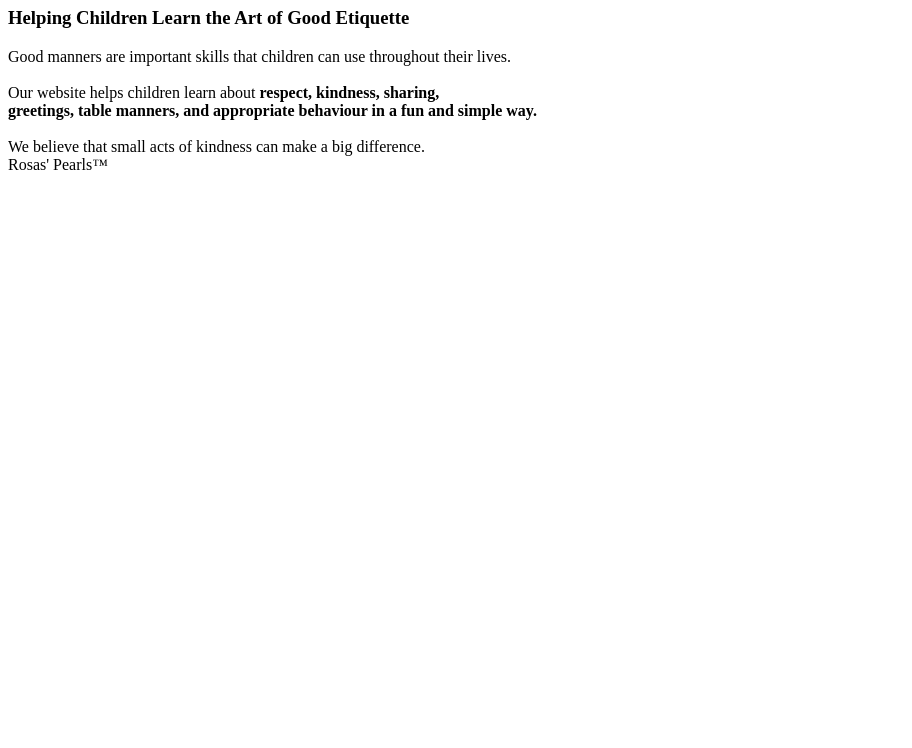
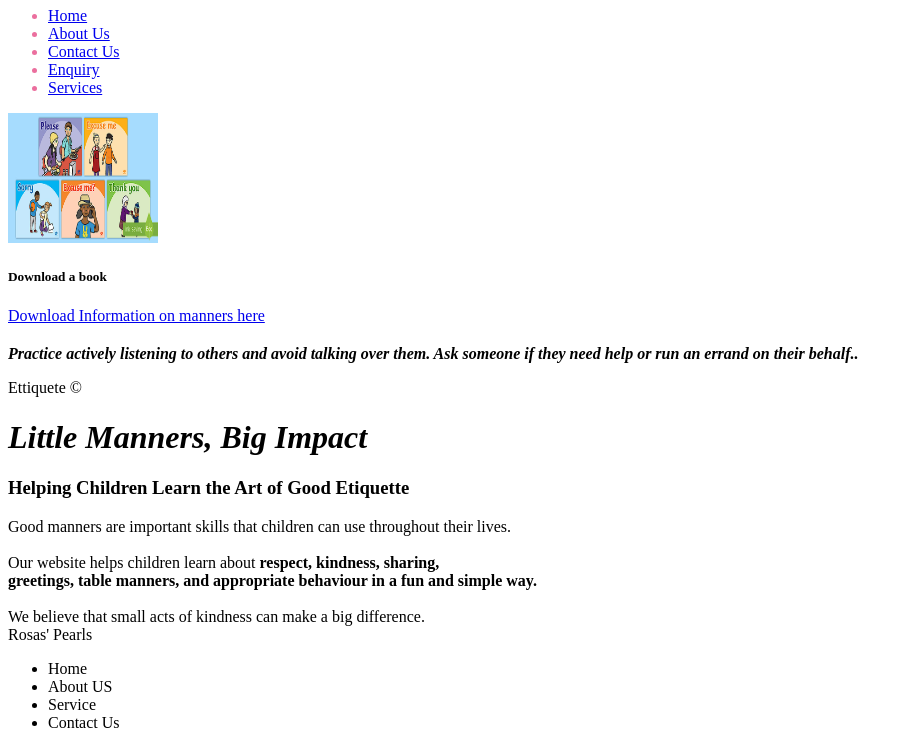
Before and after one commit to Giovetty/First-website, a plain HTML site: page index.html in a window 1280 px wide. Shown: the part 73-821 px from the top of the page, without its empty margins (0-912 px from the left). Before the commit the page ends 800 px from the top, so only its background shows below. Drawn offline with Linux system fonts and the light colour scheme.

Commit message:
Added content to index page

```diff
--- a/index.html
+++ b/index.html
@@ -6,6 +6,24 @@
     <title> Little Etiquette</title>
 </head>
 <body>
+    <h1 title="Heading" id="Breaking Heading">Welcome to the Book World</h1>
+    <ul style="color:rgb(235, 111, 158);">
+                <li><a href="index.html">Home</a></li>
+                <li><a href="about.html">About Us</a></li>
+                <li><a href="contact.html">Contact Us</a></li>
+                <li><a href="gallery.html">Enquiry</a></li>
+                <li><a href="services.html">Services</a></li>
+    </ul>
+    <img src="Images/good-manners.images.jpeg" alt="Good manners icon" width="150" height="130">
+    <h5>Download a book</h5>
+    <a href="info.pdf" download>Download Information on manners here</a>
+    <h2 title="Sub-Heading"></h2>
+
+    <p class="Simple Manners">
+        <strong><em> Practice actively listening to others and avoid talking over them.
+                  Ask someone if they need help or run an errand on their behalf..</em></strong>
+    </p>
+    <p> Ettiquete &copy;</p>
     <h1 title="Heading"><em>Little Manners, Big Impact</em></h1>
     <h3 title="Sub-Heading">Helping Children Learn the Art of Good Etiquette </h3>
     <p >
@@ -14,7 +32,17 @@
          <strong>greetings, table manners, and appropriate behaviour in a fun and simple way.</strong> <br> <br>
          We believe that small acts of kindness can make a big difference. <br>
          <!-- Comment: ctrl +/ -->
-         Rosas' Pearls&trade;
+         Rosas' Pearls
     </p>
+
+     <ul>
+        <li> Home </li>
+        <li> About US </li>
+        <li> Service </li>
+        <li> Contact Us </li>
+
+
+
+     </ul>
 </body>
 </html>
```
Also changed, not shown: Images/good-manners.images.jpeg (added), about.html (added), contact.html (added), gallery.html (added), services.html (added), style.css (added).
